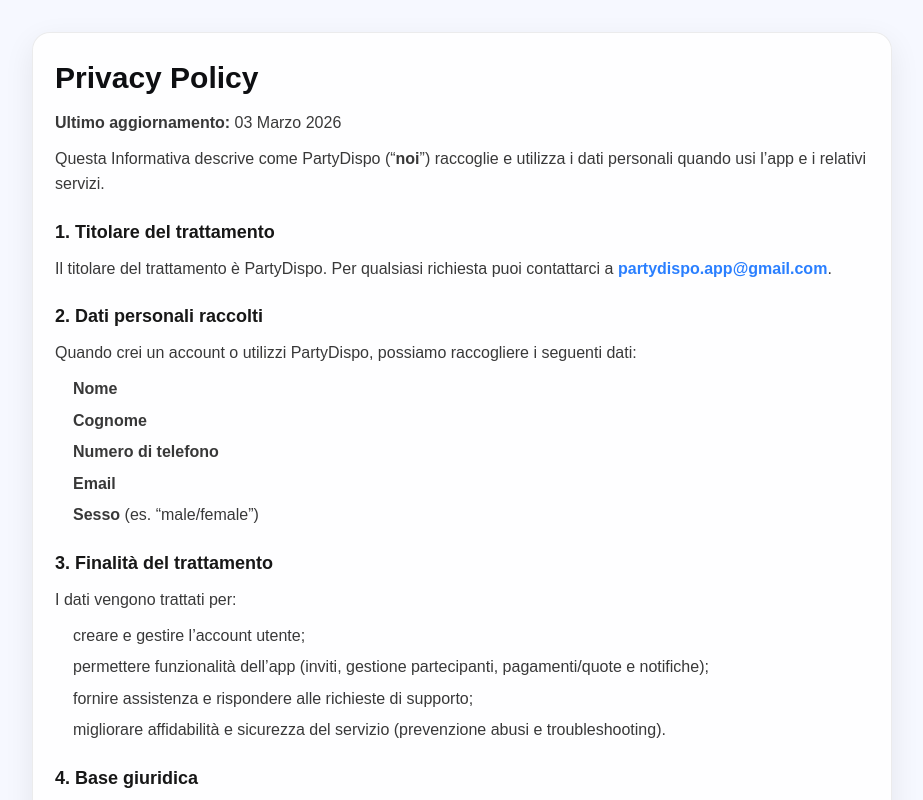
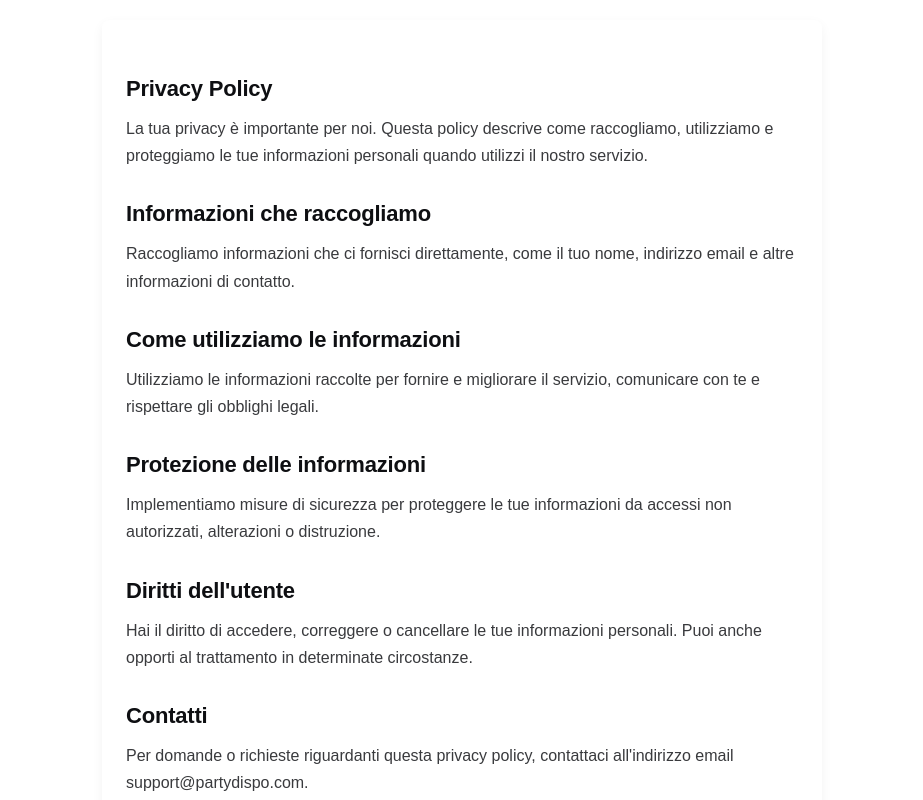
Before and after one commit to Roccubalbetta/partydispo-links, a Next.js app: page /privacy in a window 1280 px wide. Shown: the top 800 px of the page, without its empty margins (178-1101 px from the left). Built offline with nearby package versions, Linux system fonts and the light colour scheme.

Commit message:
Add privacy policy page

```diff
--- a/app/privacy/page.tsx
+++ b/app/privacy/page.tsx
@@ -1,13 +1,109 @@
-// app/privacy/page.tsx
-import type { Metadata } from "next";
-import PrivacyPolicy from "./privacy-policy";
+// app/privacy/privacy-policy.tsx
+import React from "react";
 
-export const metadata: Metadata = {
-  title: "Privacy Policy | PartyDispo",
-  description: "Privacy Policy di PartyDispo.",
-  robots: { index: true, follow: true },
-};
+function SectionTitle({ children }: { children: React.ReactNode }) {
+  return (
+    <h2
+      style={{
+        fontSize: 22,
+        marginTop: 28,
+        marginBottom: 10,
+        fontWeight: 900,
+        color: "#0E0F12", // ✅ forza contrasto (evita titoli "sbiaditi")
+        opacity: 1,
+        letterSpacing: "-0.2px",
+      }}
+    >
+      {children}
+    </h2>
+  );
+}
 
-export default function PrivacyPage() {
-  return <PrivacyPolicy />;
+function P({ children }: { children: React.ReactNode }) {
+  return (
+    <p
+      style={{
+        margin: "10px 0",
+        lineHeight: 1.7,
+        color: "rgba(14,15,18,0.82)",
+        fontSize: 16,
+      }}
+    >
+      {children}
+    </p>
+  );
 }
+
+function Li({ children }: { children: React.ReactNode }) {
+  return (
+    <li
+      style={{
+        margin: "6px 0",
+        lineHeight: 1.7,
+        color: "rgba(14,15,18,0.82)",
+        fontSize: 16,
+      }}
+    >
+      {children}
+    </li>
+  );
+}
+
+export default function PrivacyPolicy() {
+  return (
+    <main
+      style={{
+        background: "#FFFFFF",
+        minHeight: "100vh",
+        padding: 20,
+        display: "flex",
+        justifyContent: "center",
+        alignItems: "flex-start",
+      }}
+    >
+      <div
+        style={{
+          maxWidth: 720,
+          width: "100%",
+          background: "#FFFFFF",
+          padding: 24,
+          borderRadius: 8,
+          boxShadow: "0 4px 12px rgba(0,0,0,0.05)",
+        }}
+      >
+        <SectionTitle>Privacy Policy</SectionTitle>
+        <P>
+          La tua privacy è importante per noi. Questa policy descrive come
+          raccogliamo, utilizziamo e proteggiamo le tue informazioni personali
+          quando utilizzi il nostro servizio.
+        </P>
+        <SectionTitle>Informazioni che raccogliamo</SectionTitle>
+        <P>
+          Raccogliamo informazioni che ci fornisci direttamente, come il tuo
+          nome, indirizzo email e altre informazioni di contatto.
+        </P>
+        <SectionTitle>Come utilizziamo le informazioni</SectionTitle>
+        <P>
+          Utilizziamo le informazioni raccolte per fornire e migliorare il
+          servizio, comunicare con te e rispettare gli obblighi legali.
+        </P>
+        <SectionTitle>Protezione delle informazioni</SectionTitle>
+        <P>
+          Implementiamo misure di sicurezza per proteggere le tue informazioni
+          da accessi non autorizzati, alterazioni o distruzione.
+        </P>
+        <SectionTitle>Diritti dell'utente</SectionTitle>
+        <P>
+          Hai il diritto di accedere, correggere o cancellare le tue informazioni
+          personali. Puoi anche opporti al trattamento in determinate
+          circostanze.
+        </P>
+        <SectionTitle>Contatti</SectionTitle>
+        <P>
+          Per domande o richieste riguardanti questa privacy policy, contattaci
+          all'indirizzo email support@partydispo.com.
+        </P>
+      </div>
+    </main>
+  );
+}
--- a/app/privacy/privacy-policy.tsx
+++ b/app/privacy/privacy-policy.tsx
@@ -3,18 +3,50 @@
 
 function SectionTitle({ children }: { children: React.ReactNode }) {
   return (
-    <h2 style={{ fontSize: 18, marginTop: 22, marginBottom: 10, fontWeight: 800 }}>
+    <h2
+      style={{
+        fontSize: 22,
+        marginTop: 28,
+        marginBottom: 10,
+        fontWeight: 900,
+        color: "#0E0F12", // ✅ forza contrasto (evita titoli "sbiaditi")
+        opacity: 1,
+        letterSpacing: "-0.2px",
+      }}
+    >
       {children}
     </h2>
   );
 }
 
 function P({ children }: { children: React.ReactNode }) {
-  return <p style={{ margin: "10px 0", lineHeight: 1.6, color: "rgba(0,0,0,0.78)" }}>{children}</p>;
+  return (
+    <p
+      style={{
+        margin: "10px 0",
+        lineHeight: 1.7,
+        color: "rgba(14,15,18,0.82)",
+        fontSize: 16,
+      }}
+    >
+      {children}
+    </p>
+  );
 }
 
 function Li({ children }: { children: React.ReactNode }) {
-  return <li style={{ margin: "6px 0", lineHeight: 1.6, color: "rgba(0,0,0,0.78)" }}>{children}</li>;
+  return (
+    <li
+      style={{
+        margin: "6px 0",
+        lineHeight: 1.7,
+        color: "rgba(14,15,18,0.82)",
+        fontSize: 16,
+      }}
+    >
+      {children}
+    </li>
+  );
 }
 
 export default function PrivacyPolicy() {
@@ -28,7 +60,7 @@
     <main
       style={{
         minHeight: "100vh",
-        background: "#F6F8FF",
+        background: "#FFFFFF",
         padding: "32px 16px",
       }}
     >
@@ -36,7 +68,7 @@
         style={{
           maxWidth: 860,
           margin: "0 auto",
-          background: "rgba(255,255,255,0.85)",
+          background: "#FFFFFF",
           border: "1px solid rgba(14,15,18,0.08)",
           borderRadius: 18,
           padding: 22,
```
